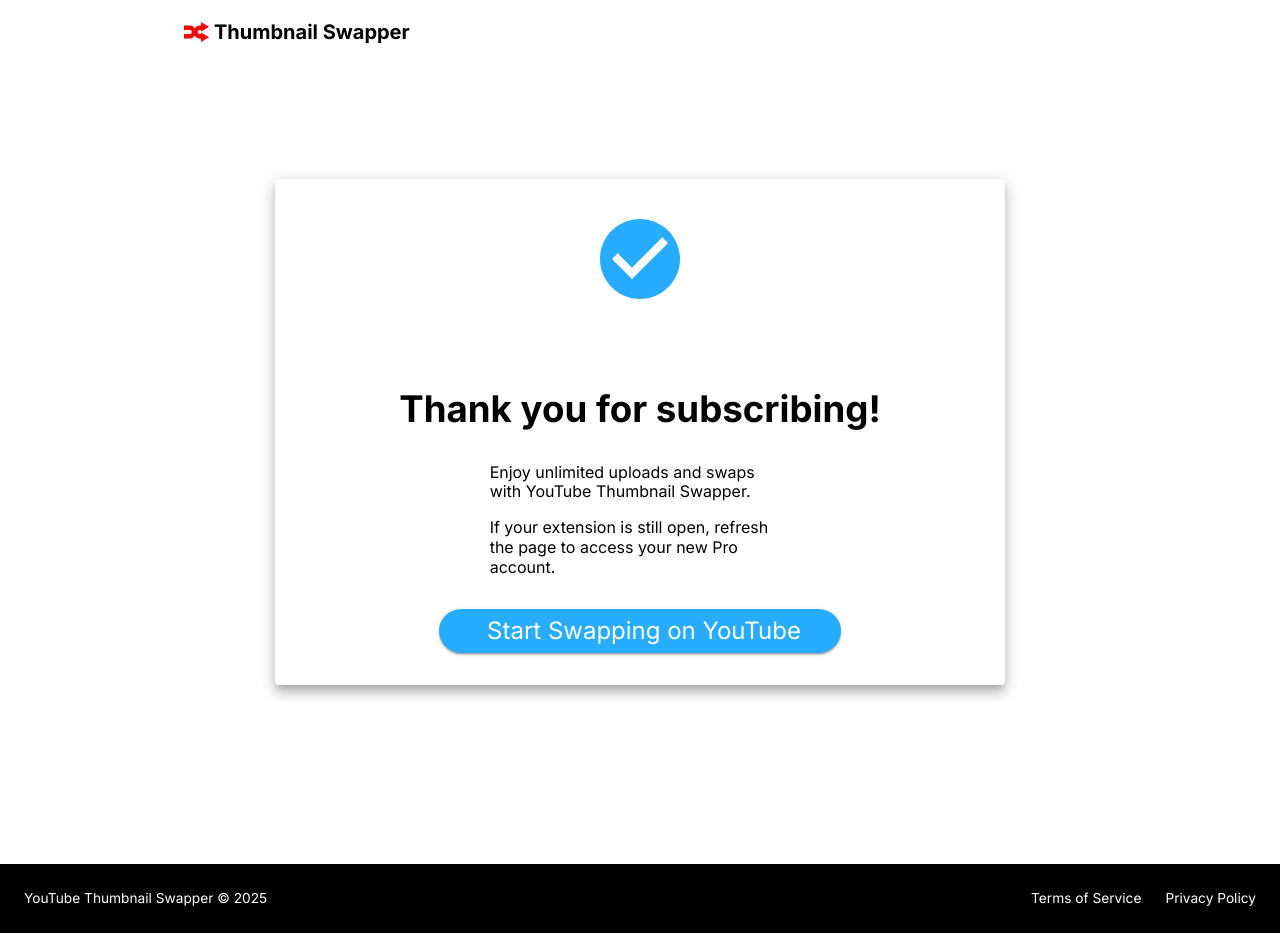
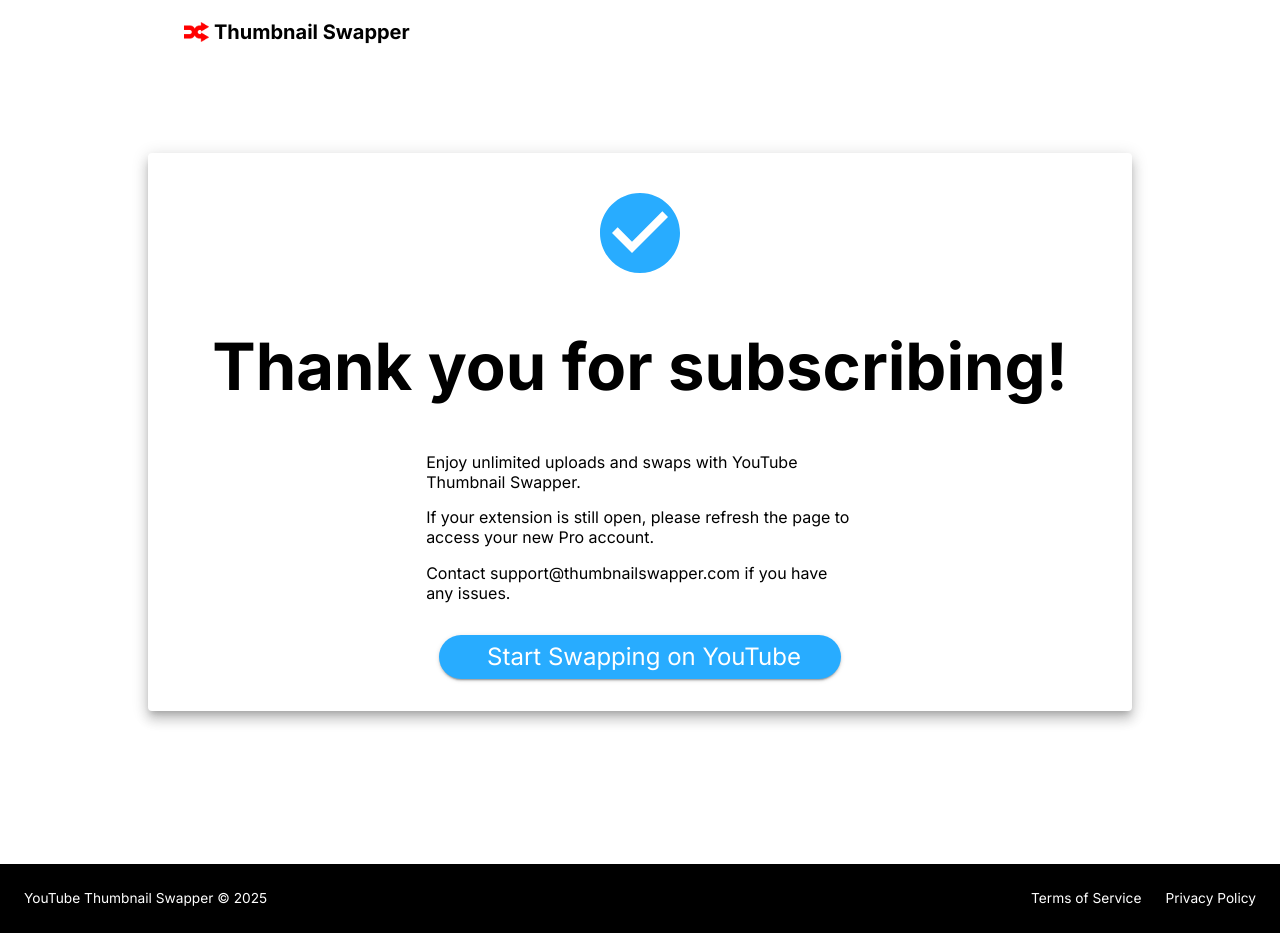
Before and after one commit to kev-liang/yt-thumbnail-site, a Next.js app: page /thank-you in a window 1280 px wide. Built offline with nearby package versions, Linux system fonts and the light colour scheme; a web font is replaced by a local one; what @mui/material-nextjs would draw is missing.

Commit message:
Fix thank you typography

```diff
--- a/src/app/thank-you/page.tsx
+++ b/src/app/thank-you/page.tsx
@@ -24,17 +24,20 @@
             justifyContent="space-between"
           >
             <CheckCircle sx={{ height: 96, width: 96 }} color="primary" />
-            <Typography variant="h2" mt={10} fontWeight="bold">
+            <Typography variant="h1" mt={6} fontWeight="bold">
               Thank you for subscribing!
             </Typography>
-            <Box width="50%">
-              <Typography variant="h4" mt={4}>
+            <Box width="50%" textAlign="left">
+              <Typography variant="h4" mt={6}>
                 Enjoy unlimited uploads and swaps with YouTube Thumbnail
                 Swapper.
               </Typography>
               <Typography variant="h4" mt={2}>
-                If your extension is still open, refresh the page to access your
-                new Pro account.
+                If your extension is still open, please refresh the page to
+                access your new Pro account.
+              </Typography>
+              <Typography variant="h4" mt={2}>
+                Contact support@thumbnailswapper.com if you have any issues.
               </Typography>
             </Box>
 
```
